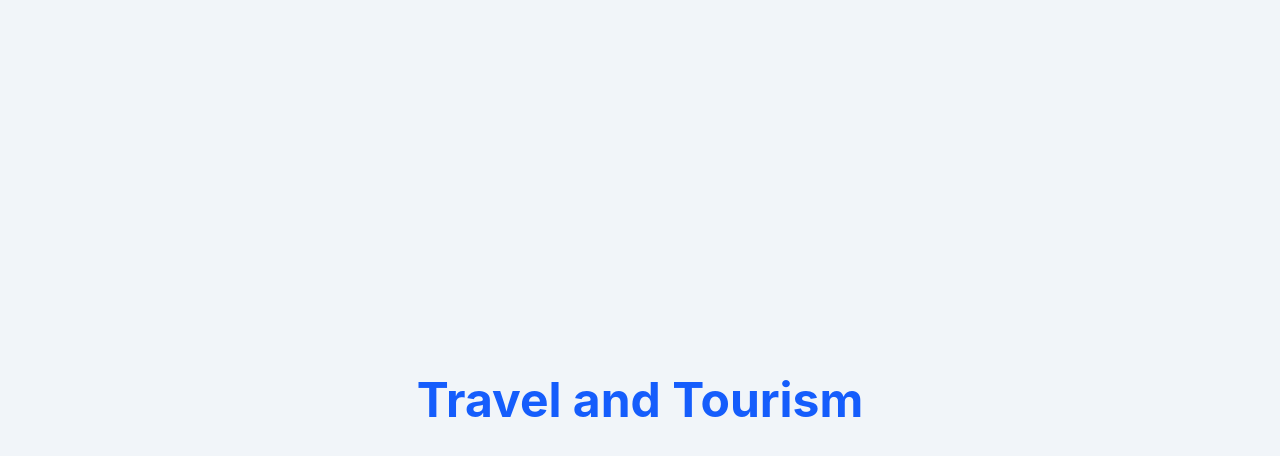
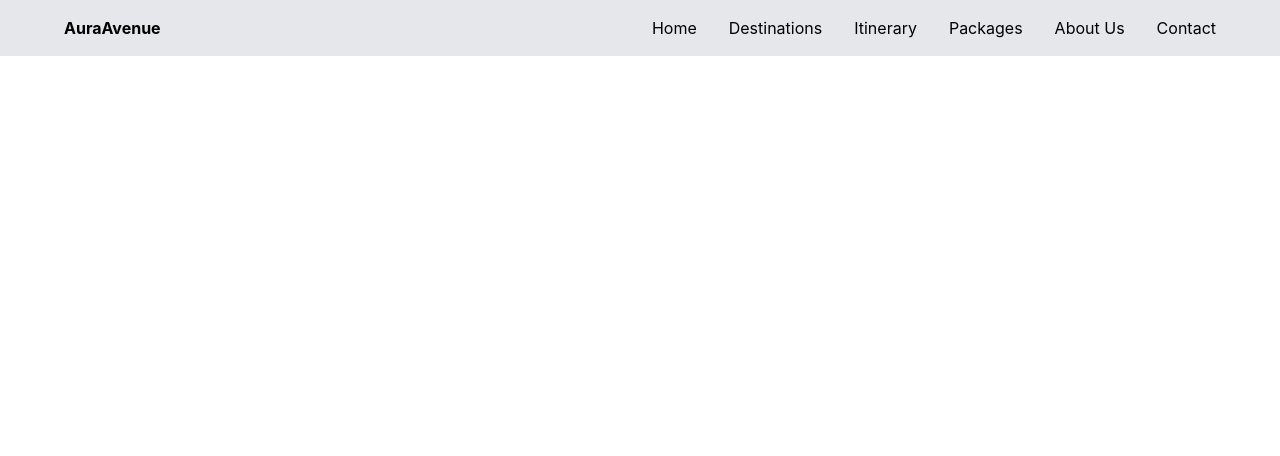
Before and after one commit to AI-Learner01/Web---Wonders-Project, a React (Vite) app in the folder client/: page / in a window 1280 px wide. Shown: the top 456 px of the page. Built offline with nearby package versions, Linux system fonts and the light colour scheme.

Commit message:
Initial navbar from my side

```diff
--- a/client/src/App.jsx
+++ b/client/src/App.jsx
@@ -1,17 +1,13 @@
 import { useState } from 'react'
-import reactLogo from './assets/react.svg'
-import viteLogo from './assets/vite.svg'
-import heroImg from './assets/hero.png'
 import './App.css'
+import Destinations from './pages/Destinations';
 
 function App() {
 
-  return (
-    <div className="flex min-h-screen items-center justify-center bg-slate-100">
-      <h1 className="text-5xl font-bold text-blue-600">
-        Travel and Tourism
-      </h1>
-    </div>
+  return(
+    <>
+     <Destinations />
+    </>
   )
 }
 
--- a/client/src/components/Navbar.jsx
+++ b/client/src/components/Navbar.jsx
@@ -0,0 +1,49 @@
+import React, { useState } from 'react'
+
+const Navbar = () => {
+    const [smallMenu, setHid] = useState(true);
+    const [openMenu, setOpen] = useState(false); // for menu to be opened onclick in smaller screens
+  return (
+
+    // items-center -> Vertical centering
+    // justify-center -> Horizontal content centering
+    // justify-between -> Horizontal space centering
+    // px -> padding in horizontal
+    // h-14 -> height is 14
+    // mr-5 -> margin-right: 1.25rem;
+    // sm -> responsiveness for small screens like mobile phones
+    //       to the left of sm works for smaller screen
+    //       to the right of sm just after with no space : works for not smaller screen
+    <>
+    <div className='flex items-center justify-between h-14 bg-gray-200 px-16'>
+        {smallMenu && (<div className='-px-2 font-bold'>AuraAvenue</div>)}
+
+        {/* Desktop Nav */}
+        <div className='hidden sm:flex gap-8 cursor-pointer'>
+            <span>Home</span>
+            <span>Destinations</span>
+            <span>Itinerary</span>
+            <span>Packages</span>
+            <span>About Us</span>
+            <span>Contact</span>
+        </div>
+
+        <button className='fixed right-4 bg-blue-200 px-4 py-1 rounded-sm shadow-inner cursor-pointer text-md border-0 sm:hidden' onClick={() => {setOpen(!openMenu); setHid(!smallMenu);}}>Menu</button>
+
+    </div>
+        {/* Mobile Nav */}
+        {openMenu && (
+            <div className='flex flex-col text-center pr-5 bg-gray-200 gap-2 '>
+                <span>Home</span>
+                <span>Destinations</span>
+                <span>Itinerary</span>
+                <span>Packages</span>
+                <span>About Us</span>
+                <span>Contact</span>
+            </div>
+        )}
+    </>
+  )
+}
+
+export default Navbar
--- a/client/src/pages/Destinations.jsx
+++ b/client/src/pages/Destinations.jsx
@@ -0,0 +1,15 @@
+import React from 'react'
+import Navbar from '../components/Navbar'
+
+const Destinations = () => {
+  return (
+    <>
+    <Navbar/>
+        <div className='w-full bg-blue'>
+
+        </div>
+    </>
+  )
+}
+
+export default Destinations
```
